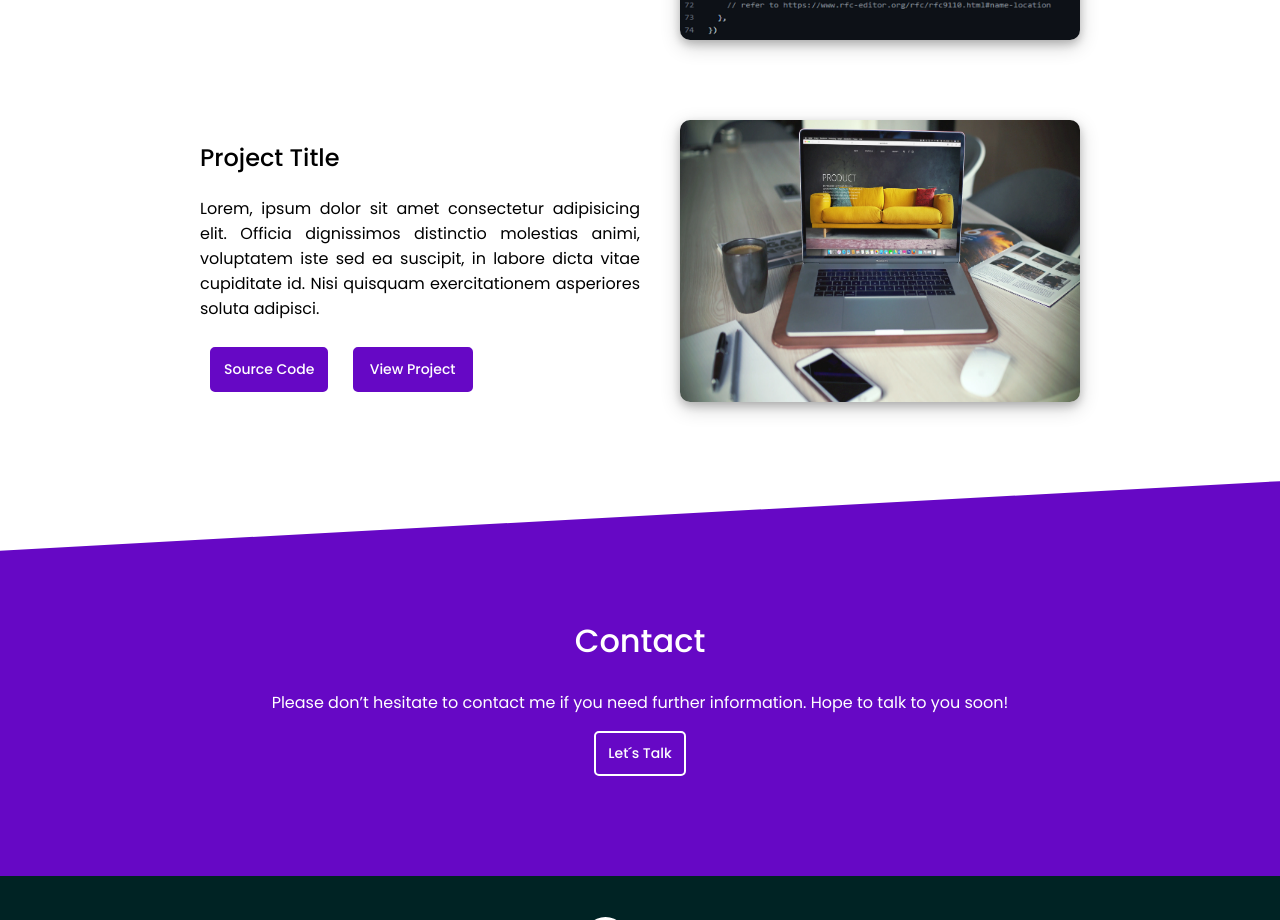
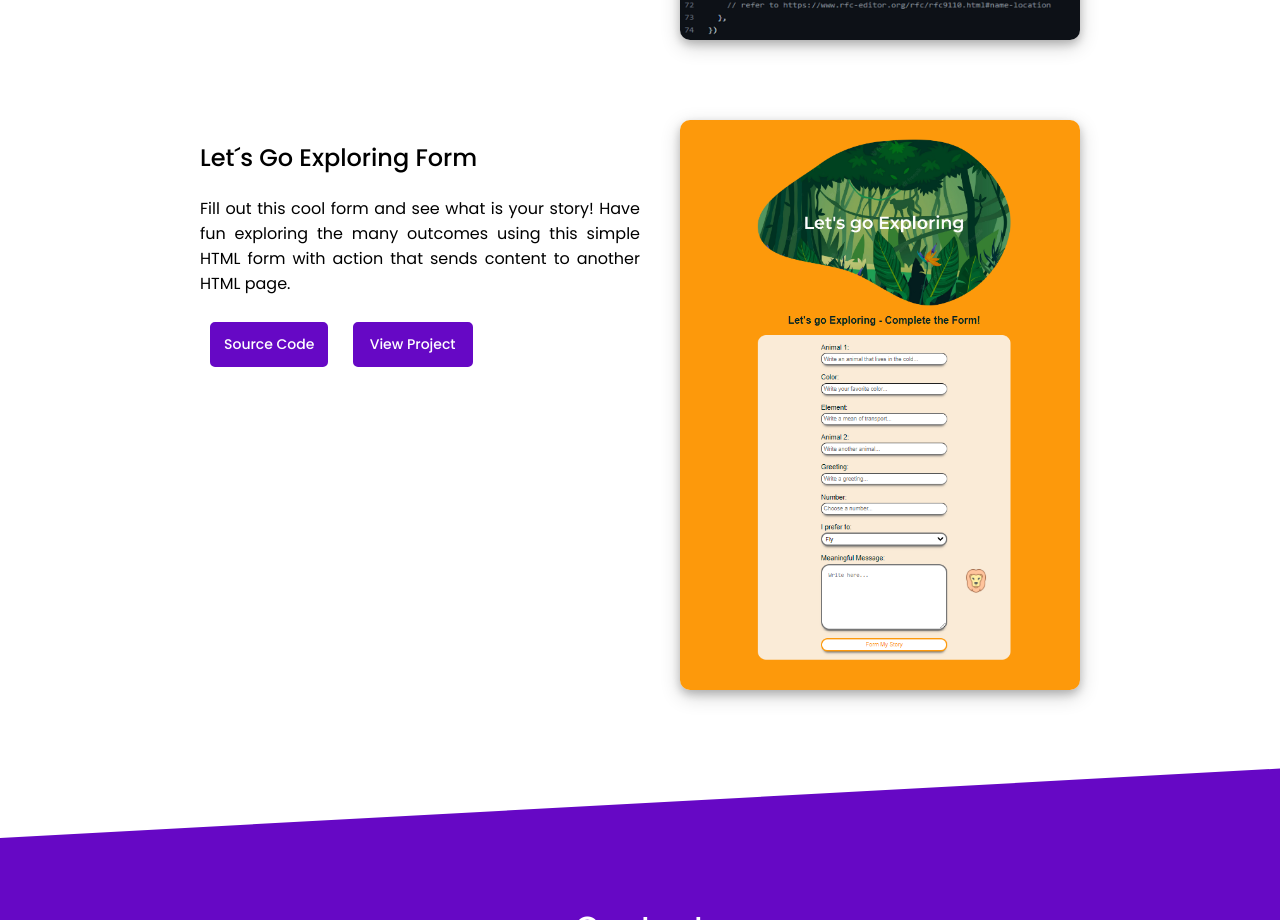
Before and after one commit to agataxmascarenhas/agataxmascarenhas.github.io, a website: page index.html in a window 1280 px wide. Shown: the part 3140-4060 px from the top of the page. Drawn offline with Linux system fonts and the light colour scheme.

Commit message:
project 3 updated

```diff
--- a/index.html
+++ b/index.html
@@ -99,19 +99,16 @@
 
         <article class="projects-article">
           <div>
-            <h3>Project Title</h3>
+            <h3>Let´s Go Exploring Form</h3>
             <p>
-              Lorem, ipsum dolor sit amet consectetur adipisicing elit. Officia
-              dignissimos distinctio molestias animi, voluptatem iste sed ea
-              suscipit, in labore dicta vitae cupiditate id. Nisi quisquam
-              exercitationem asperiores soluta adipisci.
+              Fill out this cool form and see what is your story! Have fun exploring the many outcomes using this simple HTML form with action that sends content to another HTML page.
             </p>
-            <a href="" class="button button-primary">Source Code</a>
-            <a href="" class="button button-tertiary">View Project</a>
+            <a href="https://github.com/agataxmascarenhas/HTML-Form" class="button button-primary" target="_blank">Source Code</a>
+            <a href="https://agataxmascarenhas.github.io/HTML-Form/" class="button button-tertiary" target="_blank">View Project</a>
           </div>
           <img
             class="projects-img"
-            src="./assets/image/project1.webp"
+            src="./assets/image/form.png"
             alt="image of a website desktop"
           />
         </article>
--- a/styles/scss/index.scss
+++ b/styles/scss/index.scss
@@ -215,6 +215,9 @@ cite {
 	.Projects h2 {
 		margin-top: 0px;
 	}
+	.Projects h3 {
+		text-align: left;
+	}
 }
 .projects-article {
   padding: 40px;
```
Also changed, not shown: assets/image/form.png (added), styles/css/index.css, 1 other file.
